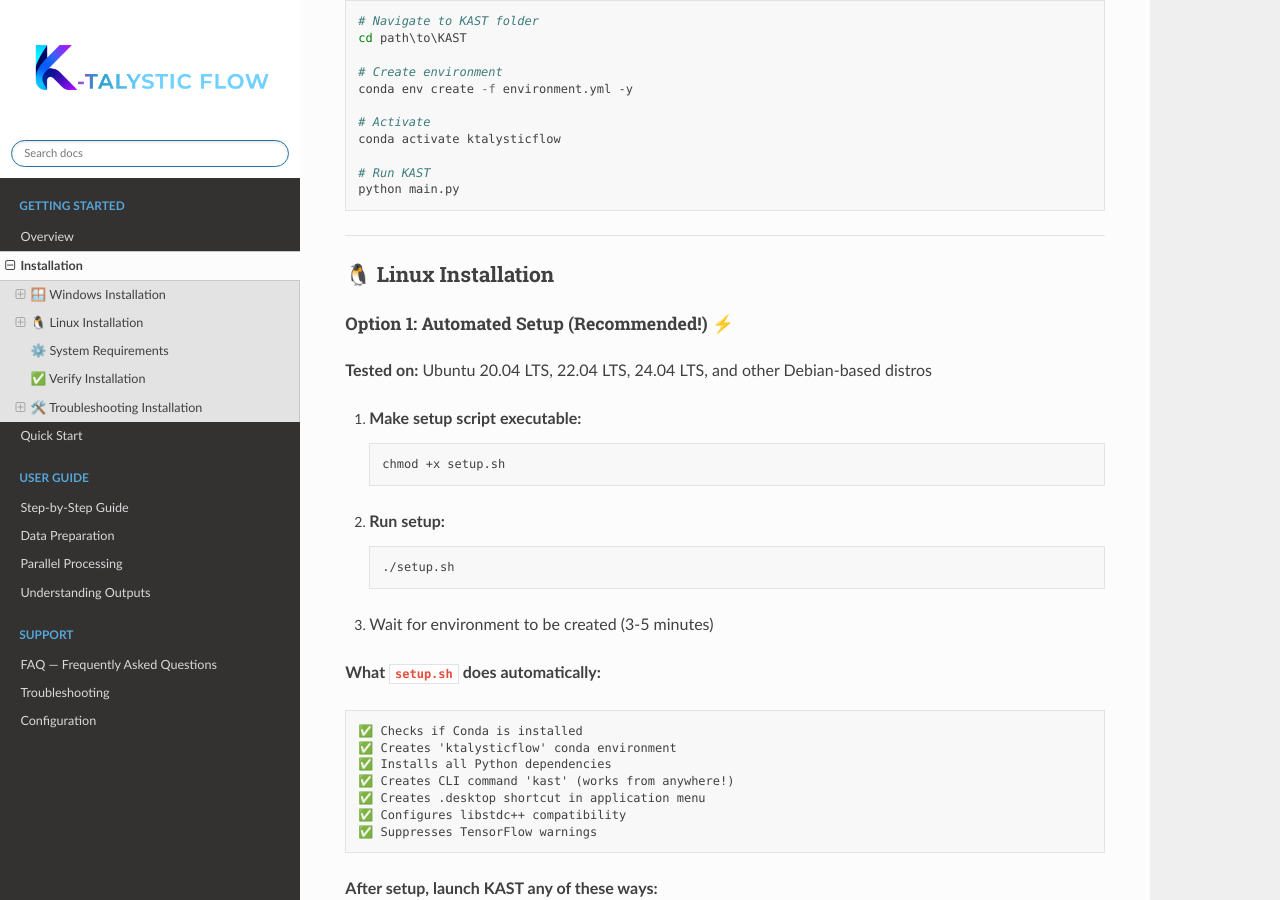
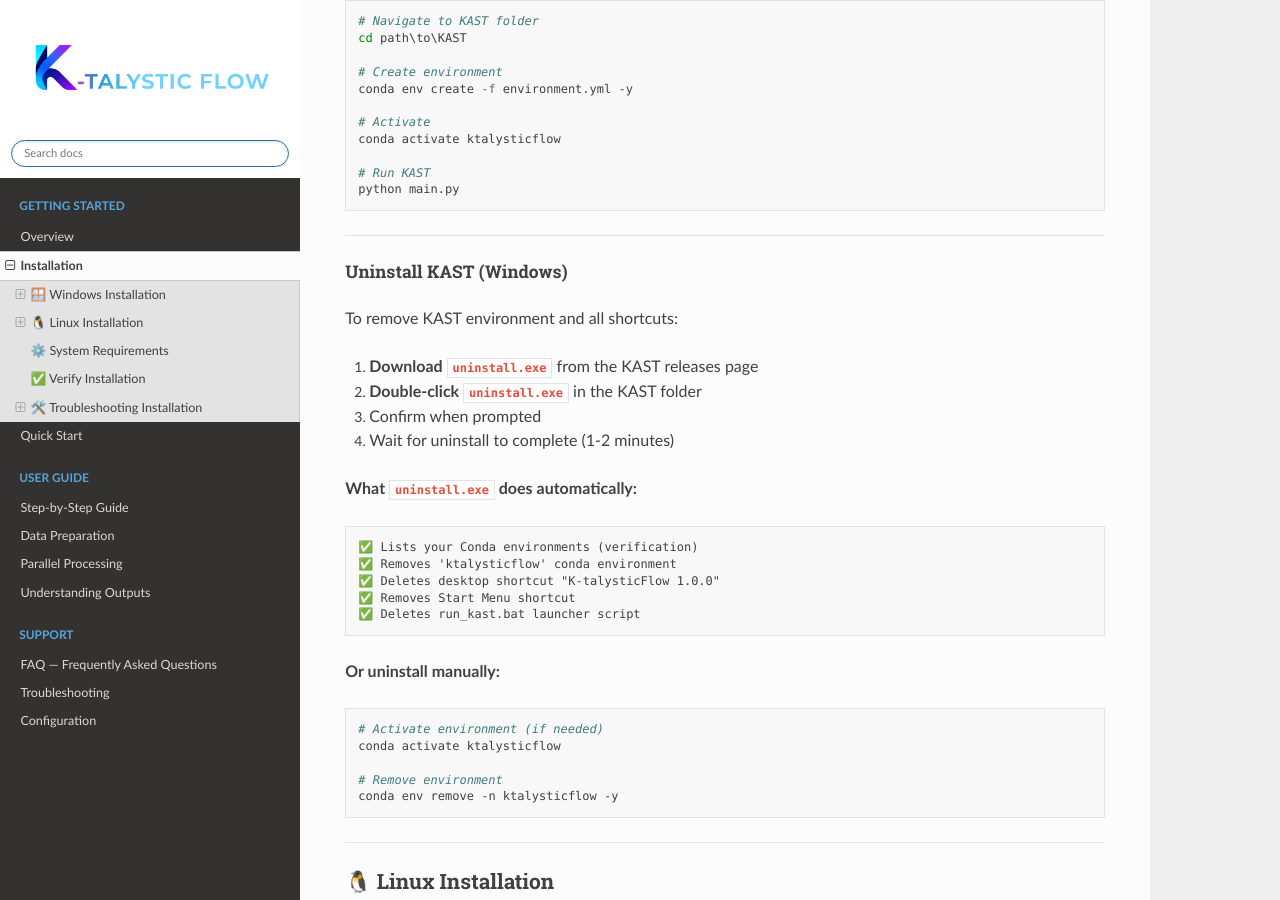
Before and after one commit to kelsouzs/KAST, a Sphinx documentation site: the page built from docs/getting-started/installation.md, in a window 1280 px wide and 900 px high, scrolled down 1285 px. Built offline with Sphinx 7.4.7 and the Read the Docs theme 3.1.0, drawn with Linux system fonts in a browser that asks for light colours; pages that are not in the unit, such as notebooks, are missing from menus.

Commit message:
Atualization to include the new uninstall command for windows.

````diff
--- a/docs/getting-started/installation.md
+++ b/docs/getting-started/installation.md
@@ -59,6 +59,36 @@
 
 # Run KAST
 python main.py
+```
+
+---
+
+### Uninstall KAST (Windows)
+
+To remove KAST environment and all shortcuts:
+
+1. **Download `uninstall.exe`** from the KAST releases page
+2. **Double-click `uninstall.exe`** in the KAST folder
+3. Confirm when prompted
+4. Wait for uninstall to complete (1-2 minutes)
+
+**What `uninstall.exe` does automatically:**
+```
+✅ Lists your Conda environments (verification)
+✅ Removes 'ktalysticflow' conda environment
+✅ Deletes desktop shortcut "K-talysticFlow 1.0.0"
+✅ Removes Start Menu shortcut
+✅ Deletes run_kast.bat launcher script
+```
+
+**Or uninstall manually:**
+
+```powershell
+# Activate environment (if needed)
+conda activate ktalysticflow
+
+# Remove environment
+conda env remove -n ktalysticflow -y
 ```
 
 ---
````
